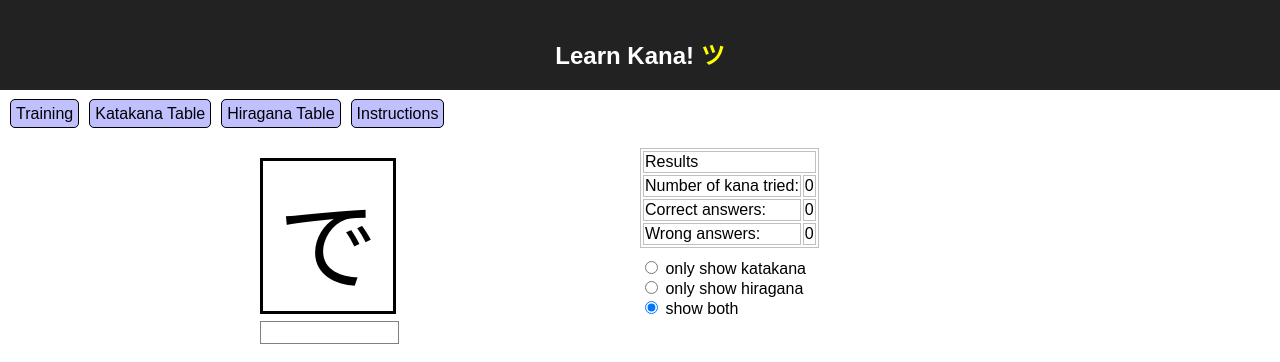
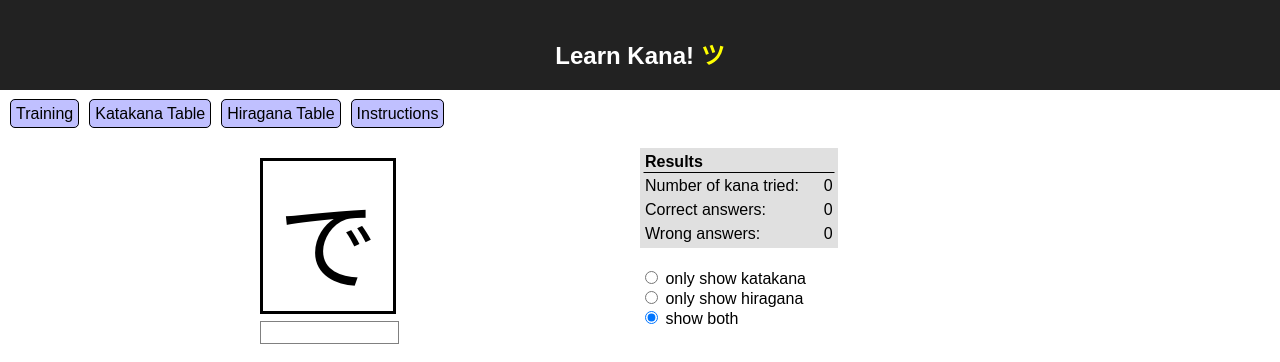
Before and after one commit to zephyrfalcon/learnkana, a React (Create React App) app: page / in a window 1280 px wide. Shown: the top 362 px of the page. Built offline with nearby package versions, Linux system fonts and the light colour scheme.

Commit message:
updated CSS

```diff
--- a/src/App.css
+++ b/src/App.css
@@ -20,11 +20,6 @@
 
 .App-intro {
   font-size: large;
-}
-
-@keyframes App-logo-spin {
-  from { transform: rotate(0deg); }
-  to { transform: rotate(360deg); }
 }
 
 /* KanaDisplay */
@@ -95,23 +90,38 @@
 }
 
 .KanaLearningRight-results {
-    border-color: #C0C0C0;
+    border-color: #E0E0E0;
     border-width: 1px;
     border-style: solid;
+    background-color: #E0E0E0;
 }
 
 .KanaLearningRight-results tr {
 }
 
 .KanaLearningRight-results td {
-  border-color: #C0C0C0;
+  border-color: #E0E0E0;
   border-width: 1px;
   border-style: solid;
   text-align: left;
 }
 
+/* column with numbers in it */
+.KanaLearningRight-results td:nth-child(2) {
+  padding-left: 20px;
+  text-align: right;
+}
+
+.KanaLearningRight-results tr:nth-child(1) {
+  font-weight: bold;
+}
+
+.KanaLearningRight-results tr:nth-child(1) td {
+  border-bottom: 1px solid black;  /* !@##$%^ */
+}
+
 .KanaLearningRight-options {
-  margin-top: 10px;
+  margin-top: 20px;
   text-align: left;
 }
 
```
